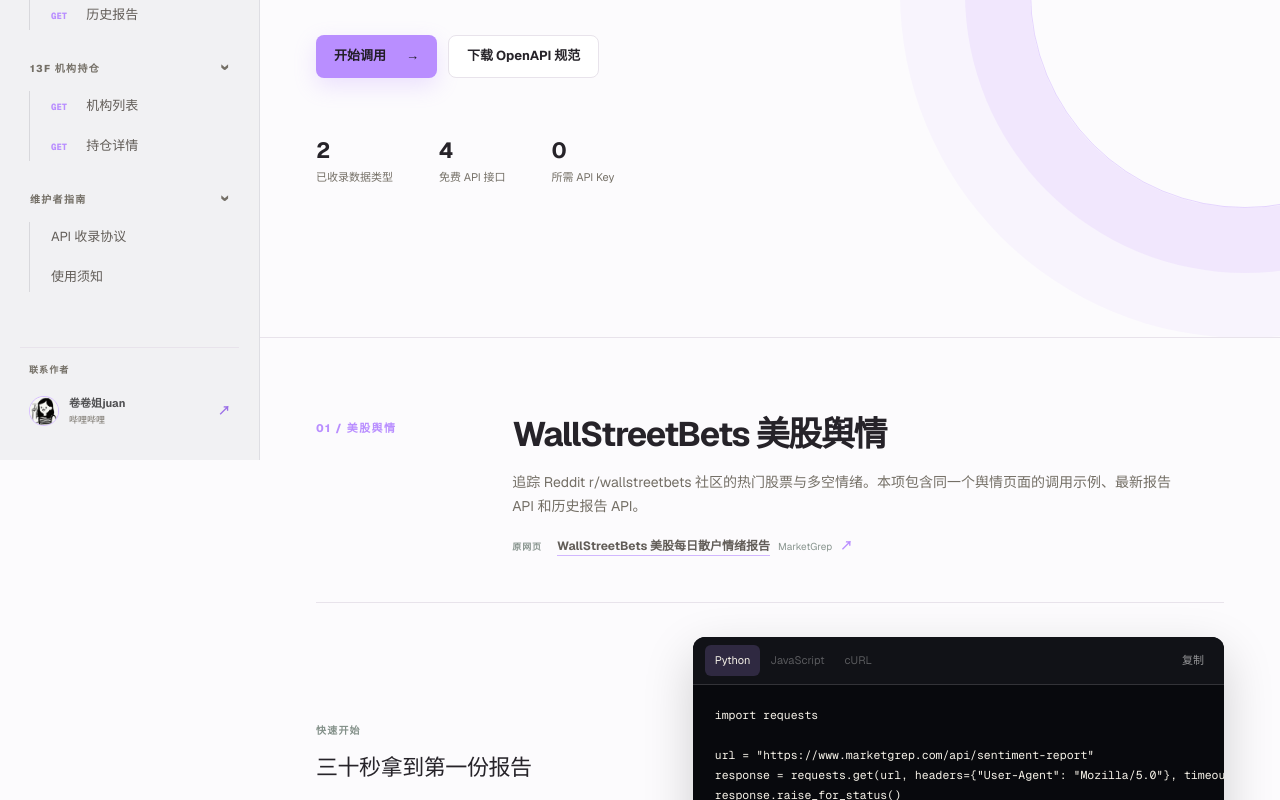
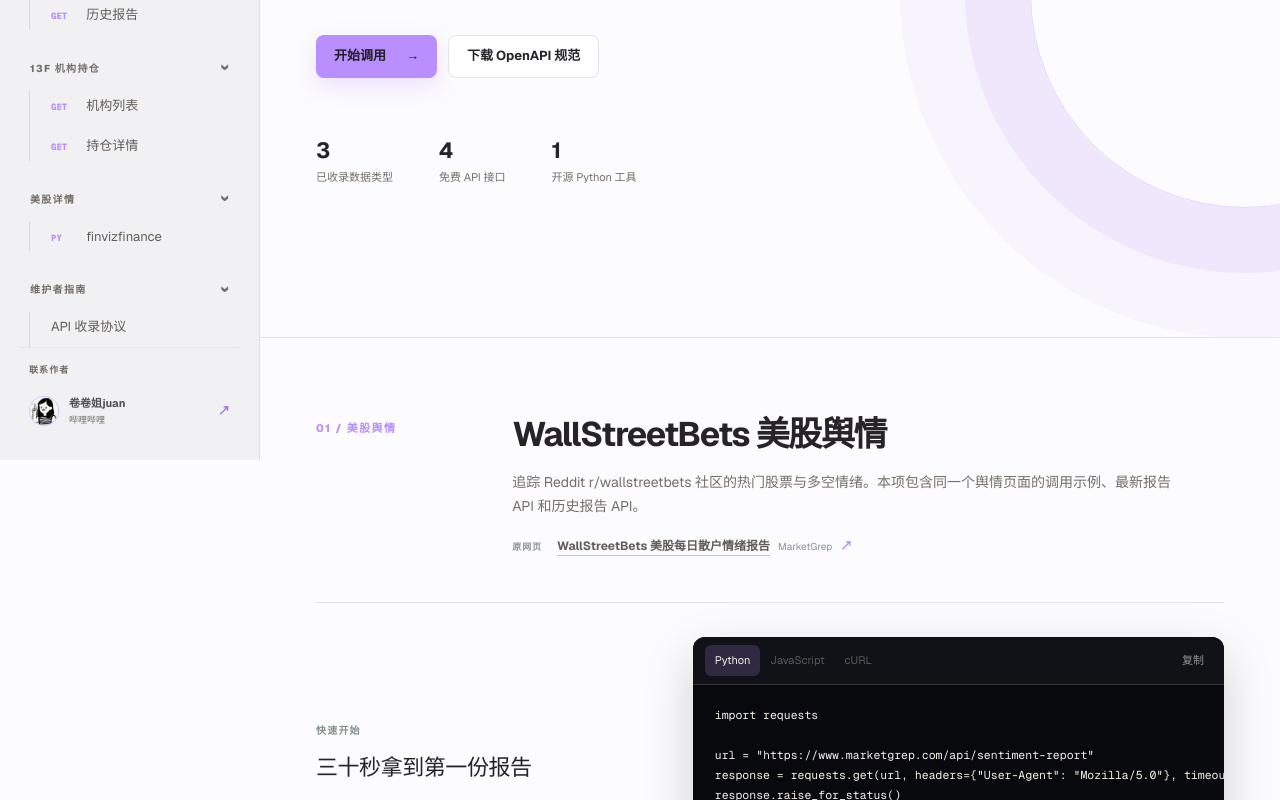
Before and after one commit to juanjuanjie/FinEqual, a Next.js app: page / in a window 1280 px wide. Shown: the part 340-1140 px from the top of the page. Built offline with nearby package versions, Linux system fonts and the light colour scheme.

Commit message:
Add finvizfinance US stock details guide

```diff
--- a/app/page.tsx
+++ b/app/page.tsx
@@ -10,6 +10,9 @@ const thirteenFManagerSourceUrl = "https://lite.marketgrep.com/zh/13f/managers/b
 const managersUrl = "https://lite.marketgrep.com/api/13f/managers";
 const managerDetailUrl = "https://lite.marketgrep.com/api/13f/managers/{slug}";
 const licenseUrl = "https://lite.marketgrep.com/license/";
+const finvizFinanceRepoUrl = "https://github.com/lit26/finvizfinance";
+const finvizFinanceDocsUrl = "https://finvizfinance.readthedocs.io/en/latest/";
+const finvizFinanceLicenseUrl = "https://github.com/lit26/finvizfinance/blob/master/LICENSE";
 const basePath = import.meta.env.BASE_URL === "/" ? "" : import.meta.env.BASE_URL.replace(/\/$/, "");
 const assetPath = (path: string) => `${basePath}${path}`;
 const snippets = {
@@ -58,6 +61,19 @@ console.table(detail.stat.top_holdings.slice(0, 5));`,
   --url ${managersUrl} \\
   --header 'Accept: application/json'`,
 };
+const finvizFinanceSnippet = `# 先在终端运行：pip install finvizfinance
+# 获取单只美股的详情
+from finvizfinance.quote import finvizfinance
+
+stock = finvizfinance("TSLA")
+
+fundamentals = stock.ticker_fundament()
+description = stock.ticker_description()
+peers = stock.ticker_peer()
+etf_holders = stock.ticker_etf_holders()
+ratings = stock.ticker_outer_ratings()
+news = stock.ticker_news()
+insider_trades = stock.ticker_inside_trader()`;
 const fields = [
   ["来源", "_license", "string", "数据复用许可摘要；完整条款以 _terms 指向页面为准"],
   ["来源", "_attribution", "string", "展示数据时使用的来源署名文本"],
@@ -134,6 +150,17 @@ const managerDetailFields = [
   ["表现", "cumulative_growth_pct", "number", "页面研究口径下的累计增长比例"],
 ];
 
+const finvizFinanceFeatures = [
+  ["行情图表", "ticker_charts()", "图表", "获取个股在 Finviz 上的价格图表。"],
+  ["基本面", "ticker_fundament()", "dict", "公司、市值、估值、盈利、股本与阶段表现等基本面指标。"],
+  ["公司资料", "ticker_description()", "string", "获取公司的业务与经营范围描述。"],
+  ["同行公司", "ticker_peer()", "list", "返回同行或可比公司的股票代码。"],
+  ["ETF 持有者", "ticker_etf_holders()", "list", "查看哪些 ETF 持有该股票。"],
+  ["外部评级", "ticker_outer_ratings()", "DataFrame", "整理分析师评级及评级调整记录。"],
+  ["个股新闻", "ticker_news()", "DataFrame", "获取与该股票相关的近期新闻。"],
+  ["内部人交易", "ticker_inside_trader()", "DataFrame", "获取公司内部人的买卖交易记录。"],
+];
+
 const searchItems = [
   { name: "WSB 美股舆情", meta: "数据类型 · WallStreetBets", href: "#quickstart", keywords: "wsb wallstreetbets reddit marketgrep 美股 舆情 市场情绪" },
   { name: "最新报告 API", meta: "GET · 实时", href: "#daily", keywords: "每日 市场情绪 sentiment report report_events report_markdown" },
@@ -141,6 +168,8 @@ const searchItems = [
   { name: "13F 机构持仓", meta: "数据类型 · 聪明钱", href: "#thirteen-f", keywords: "13f 机构 持仓 基金 sec 聪明钱 marketgrep" },
   { name: "机构列表 API", meta: "GET · 季度", href: "#managers", keywords: "13f managers 机构列表 基金经理" },
   { name: "13F 机构持仓详情 API", meta: "GET · 季度", href: "#manager-detail", keywords: "13f manager slug holdings 调仓 季度变化 narrative" },
+  { name: "美股详情", meta: "开源工具 · Python", href: "#us-stock-detail", keywords: "美股 个股 finviz finvizfinance 基本面 图表 新闻 评级 内部人交易" },
+  { name: "finvizfinance", meta: "Python · MIT", href: "#finvizfinance", keywords: "quote ticker fundament description peer etf holders ratings news insider" },
   { name: "API 收录协议", meta: "OpenAPI 3.1", href: "#standard", keywords: "接入规范 收录标准 协议" },
   { name: "使用须知", meta: "来源 · 授权 · 请求边界", href: "#quality", keywords: "非投资建议 署名 版权 频率 缓存" },
 ];
@@ -197,6 +226,10 @@ export default function Home() {
           <div className="nav-children"><a href="#managers"><span className="method-dot">GET</span> 机构列表</a><a href="#manager-detail"><span className="method-dot">GET</span> 持仓详情</a></div>
         </details>
         <details className="nav-group" open>
+          <summary>美股详情</summary>
+          <div className="nav-children"><a href="#finvizfinance"><span className="method-dot">PY</span> finvizfinance</a></div>
+        </details>
+        <details className="nav-group" open>
           <summary>维护者指南</summary>
           <div className="nav-children"><a href="#standard">API 收录协议</a><a href="#quality">使用须知</a></div>
         </details>
@@ -217,7 +250,7 @@ export default function Home() {
         <h1>让金融信息 <span>不再有门槛</span></h1>
         <p className="hero-copy">免费金融信息 API 聚合平台。为中文开发者筛选开放、实用的数据接口，并提供清晰的字段说明与可直接运行的示例。</p>
         <div className="hero-actions"><a className="primary-button" href="#quickstart">开始调用 <span>→</span></a><a className="secondary-button" href={assetPath("/openapi.yaml")} download>下载 OpenAPI 规范</a></div>
-        <div className="stats"><div><strong>2</strong><span>已收录数据类型</span></div><div><strong>4</strong><span>免费 API 接口</span></div><div><strong>0</strong><span>所需 API Key</span></div></div>
+        <div className="stats"><div><strong>3</strong><span>已收录数据类型</span></div><div><strong>4</strong><span>免费 API 接口</span></div><div><strong>1</strong><span>开源 Python 工具</span></div></div>
       </section>
 
       <section className="content-section provider-section" id="quickstart">
@@ -358,8 +391,29 @@ export default function Home() {
         </div>
       </section>
 
+      <section className="content-section provider-section" id="us-stock-detail">
+        <div className="provider-heading"><span className="section-number">03 / 美股详情</span><div><h2>finvizfinance 美股详情</h2><p>finvizfinance 是一个从 Finviz 获取金融信息的 Python 开源库。输入股票代码后，可以集中读取个股图表、基本面、公司描述、同行公司、ETF 持有者、分析师评级、相关新闻与内部人交易。</p><div className="source-reference"><span>开源项目</span><a href={finvizFinanceRepoUrl} target="_blank" rel="noreferrer"><strong>lit26/finvizfinance</strong><small>GitHub</small><b>↗</b></a></div></div></div>
+
+        <div className="api-subsection tool-subsection" id="finvizfinance">
+          <div className="section-heading"><div><span className="section-number">03.1 / 开源工具</span><h2>美股个股信息</h2></div><span className="status"><i /> Python · MIT</span></div>
+          <p className="lead">它不是 HTTP API，而是安装在本地 Python 环境中的数据采集库。项目底层信息来自 Finviz，适合研究脚本、数据分析和原型开发；使用时应同时遵守项目许可证及 Finviz 的网站条款。</p>
+          <div className="endpoint-bar package-bar"><span>PIP</span><code>pip install finvizfinance</code><CopyButton value="pip install finvizfinance" compact /></div>
+          <div className="api-attribution" aria-label="项目资料与许可">
+            <span><b>项目主页</b><a href={finvizFinanceRepoUrl} target="_blank" rel="noreferrer">GitHub · lit26/finvizfinance ↗</a></span>
+            <span><b>官方文档</b><a href={finvizFinanceDocsUrl} target="_blank" rel="noreferrer">Read the Docs ↗</a></span>
+            <span><b>开源许可</b><a href={finvizFinanceLicenseUrl} target="_blank" rel="noreferrer">MIT License ↗</a></span>
+          </div>
+          <div className="intro-grid provider-intro tool-intro">
+            <div><span className="subsection-label">快速开始</span><h3>输入股票代码，读取完整个股资料</h3><p>下面以特斯拉 <code>TSLA</code> 为例。不同方法会返回字典、列表或 Pandas DataFrame，可继续保存为 CSV、接入分析流程或展示在自己的应用中。</p></div>
+            <div className="code-card"><div className="code-tabs"><div><button className="selected">Python</button></div><CopyButton value={finvizFinanceSnippet} compact /></div><pre><code>{finvizFinanceSnippet}</code></pre></div>
+          </div>
+          <h3>可获取的美股详情</h3>
+          <div className="field-table"><div className="field-head"><span>内容</span><span>方法</span><span>返回</span><span>说明</span></div>{finvizFinanceFeatures.map(([scope, name, type, desc]) => <div className="field-row" key={name}><span className="field-scope">{scope}</span><code>{name}</code><span>{type}</span><p>{desc}</p></div>)}</div>
+        </div>
+      </section>
+
       <section className="content-section standard-section" id="standard">
-        <span className="section-number">03 / 收录协议</span><h2>以后新增 API，都按同一套标准</h2>
+        <span className="section-number">04 / 收录协议</span><h2>以后新增 API，都按同一套标准</h2>
         <p className="lead">本站采用 <strong>OpenAPI 3.1</strong> 描述 HTTP 接口，并用 JSON Schema 定义响应结构。这是行业通用规范，可继续生成文档、客户端和测试，而不是自创格式。</p>
         <div className="principles">
           <article><b>1</b><h3>身份明确</h3><p>写清数据提供方、原始地址、授权方式、许可协议与署名要求。</p></article>
@@ -371,7 +425,7 @@ export default function Home() {
       </section>
 
       <section className="content-section quality" id="quality">
-        <div><span className="section-number">04 / 使用须知</span><h2>数据有来源，使用有边界</h2></div>
+        <div><span className="section-number">05 / 使用须知</span><h2>数据有来源，使用有边界</h2></div>
         <div className="quality-list"><p><strong>非投资建议</strong><span>聚合数据与自动生成内容可能存在延迟、遗漏或偏差，不应单独作为交易依据。</span></p><p><strong>遵守来源许可</strong><span>不同数据源的授权范围、署名和使用要求可能不同，请以对应接口详情及原网站条款为准。</span></p><p><strong>合理请求</strong><span>遵守各数据源的访问限制，避免高频轮询；生产环境建议缓存结果，并为失败请求设置退避重试。</span></p></div>
       </section>
 
```
